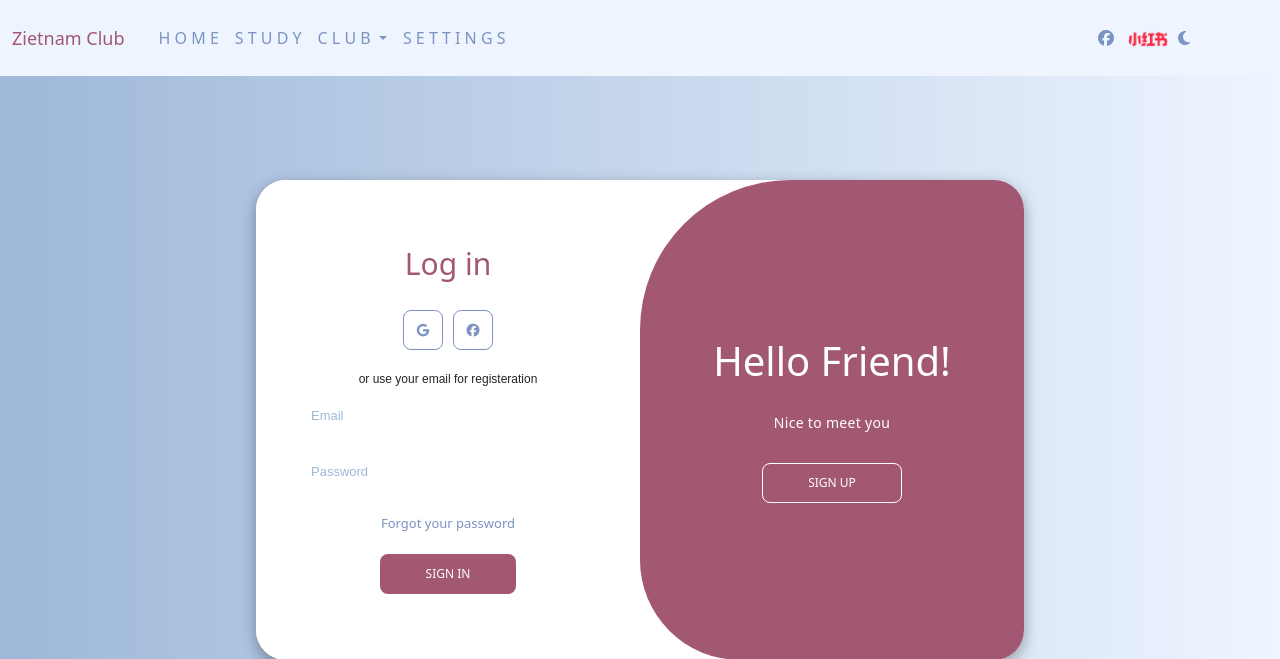
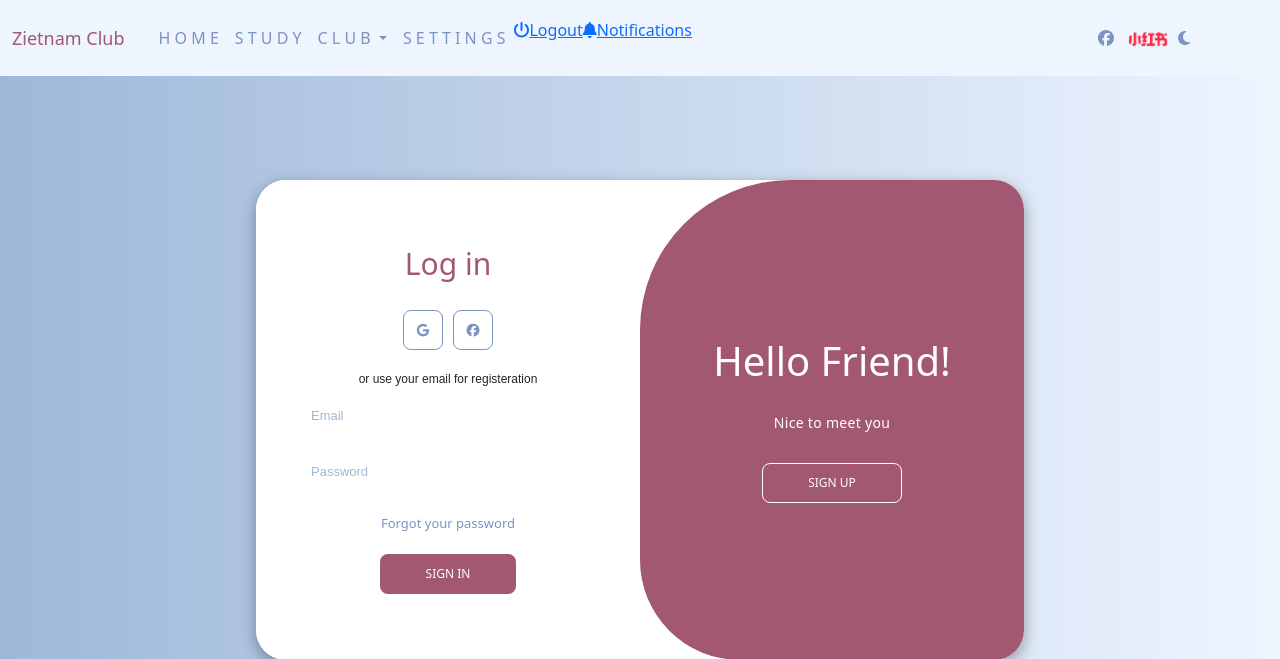
Before and after one commit to Torru20/zietnam_club_php, a PHP site: page /twitter/pages/login_page.php in a window 1280 px wide. Shown: the top 659 px of the page. Run offline with PHP 8.4, Linux system fonts and the light colour scheme; data that the repository does not hold is empty; some libraries are stand-ins or nearby versions; some web fonts are replaced.

Commit message:
Update nav_bar.php

```diff
--- a/components/nav_bar.php
+++ b/components/nav_bar.php
@@ -22,6 +22,7 @@
             <li><a class="dropdown-item" href="forum_page.php">F O R U M</a></li>
             <li><a class="dropdown-item" href="chat_page.php">C H A T C H I T</a></li>
             <li><a class="dropdown-item" id="messagePopup" href="#">Click</a></li>
+
             <li><hr class="dropdown-divider"></li>
             <li><a class="dropdown-item" href="#">Do you need some help?</a></li>
           </ul>
@@ -29,6 +30,9 @@
         <li class="nav-item">
           <a class="nav-link" href="<?php echo BASE_URL; ?>settings_page.php">S E T T I N G S</a>
         </li>
+        <li><a href='<?php echo BASE_URL; ?>includes/logout.php'><i class="fa fa-power-off"></i><span>Logout</span></a></li>
+        <li><a href="<?php echo BASE_URL;?>notification.php"><i class="fa fa-bell" aria-hidden="true"></i><span>Notifications</span><span id="notificaiton" class="ml-0"><?php if($notify->totalN > 0){echo '<span class="span-i">'.$notify->totalN.'</span>';}?></span></a></li>
+
 
       </ul>
         <div class="header-main-sm">
```
